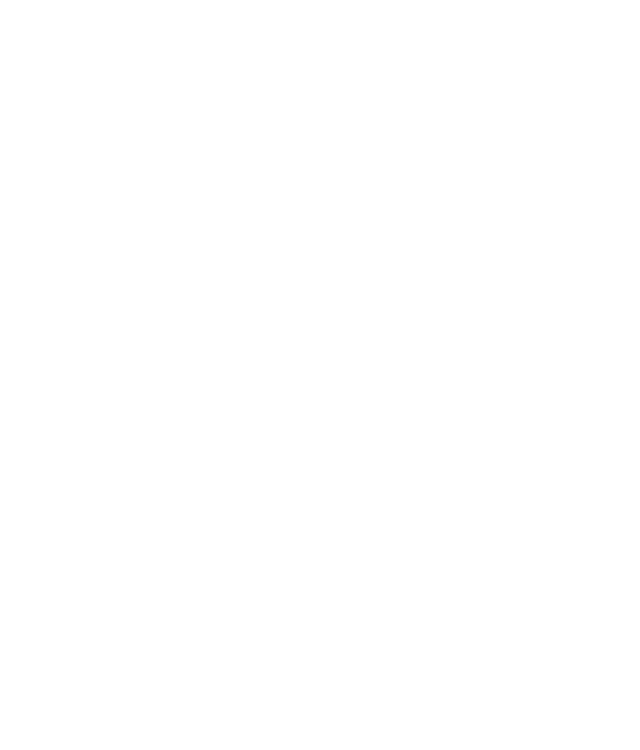
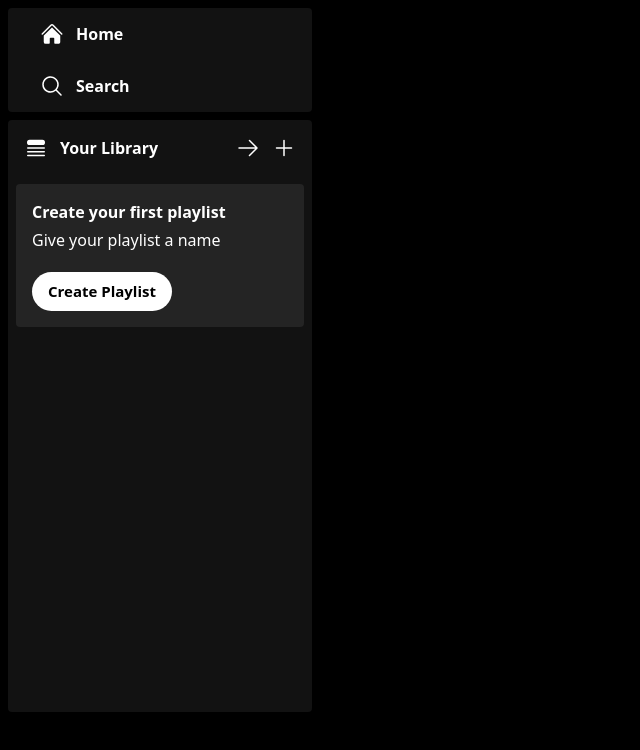
Before and after one commit to zafar-m3n/DreamScape, a React (Vite) app: page / in a window 1280 px wide. Shown: the top 750 px of the page, without its empty margins (0-640 px from the left). Built offline with nearby package versions, Linux system fonts and the light colour scheme.

Commit message:
Static Sidebar

```diff
--- a/src/App.jsx
+++ b/src/App.jsx
@@ -1,7 +1,14 @@
 import React from "react";
+import Sidebar from "./components/Sidebar";
 
 const App = () => {
-  return <div></div>;
+  return (
+    <div className="h-screen bg-black">
+      <div className="h-[90%] flex">
+        <Sidebar />
+      </div>
+    </div>
+  );
 };
 
 export default App;
--- /dev/null
+++ b/src/components/Sidebar.jsx
@@ -0,0 +1,88 @@
+import React from "react";
+
+const Sidebar = () => {
+  return (
+    <div className="w-1/4 h-full p-2 flex-col gap-2 text-white hidden lg:flex">
+      <div className="bg-[#121212] h-[15%] rounded flex flex-col justify-around">
+        <div className="flex items-center gap-3 pl-8 cursor-pointer text-white font-bold">
+          <svg
+            xmlns="http://www.w3.org/2000/svg"
+            viewBox="0 0 24 24"
+            fill="currentColor"
+            className="size-6"
+          >
+            <path d="M11.47 3.841a.75.75 0 0 1 1.06 0l8.69 8.69a.75.75 0 1 0 1.06-1.061l-8.689-8.69a2.25 2.25 0 0 0-3.182 0l-8.69 8.69a.75.75 0 1 0 1.061 1.06l8.69-8.689Z" />
+            <path d="m12 5.432 8.159 8.159c.03.03.06.058.091.086v6.198c0 1.035-.84 1.875-1.875 1.875H15a.75.75 0 0 1-.75-.75v-4.5a.75.75 0 0 0-.75-.75h-3a.75.75 0 0 0-.75.75V21a.75.75 0 0 1-.75.75H5.625a1.875 1.875 0 0 1-1.875-1.875v-6.198a2.29 2.29 0 0 0 .091-.086L12 5.432Z" />
+          </svg>
+
+          <span>Home</span>
+        </div>
+        <div className="flex items-center gap-3 pl-8 cursor-pointer text-white font-bold">
+          <svg
+            xmlns="http://www.w3.org/2000/svg"
+            viewBox="0 0 24 24"
+            fill="currentColor"
+            className="size-6"
+          >
+            <path
+              fillRule="evenodd"
+              d="M10.5 3.75a6.75 6.75 0 1 0 0 13.5 6.75 6.75 0 0 0 0-13.5ZM2.25 10.5a8.25 8.25 0 1 1 14.59 5.28l4.69 4.69a.75.75 0 1 1-1.06 1.06l-4.69-4.69A8.25 8.25 0 0 1 2.25 10.5Z"
+              clipRule="evenodd"
+            />
+          </svg>
+          <span>Search</span>
+        </div>
+      </div>
+      <div className="bg-[#121212] h-[85%] rounded">
+        <div className="p-4 flex justify-between items-center">
+          <div className="flex items-center gap-3 font-semibold">
+            <svg
+              xmlns="http://www.w3.org/2000/svg"
+              viewBox="0 0 24 24"
+              fill="currentColor"
+              className="size-6"
+            >
+              <path d="M5.625 3.75a2.625 2.625 0 1 0 0 5.25h12.75a2.625 2.625 0 0 0 0-5.25H5.625ZM3.75 11.25a.75.75 0 0 0 0 1.5h16.5a.75.75 0 0 0 0-1.5H3.75ZM3 15.75a.75.75 0 0 1 .75-.75h16.5a.75.75 0 0 1 0 1.5H3.75a.75.75 0 0 1-.75-.75ZM3.75 18.75a.75.75 0 0 0 0 1.5h16.5a.75.75 0 0 0 0-1.5H3.75Z" />
+            </svg>
+            <span>Your Library</span>
+          </div>
+          <div className="flex items-center gap-3 font-semibold">
+            <svg
+              xmlns="http://www.w3.org/2000/svg"
+              viewBox="0 0 24 24"
+              fill="currentColor"
+              className="size-6"
+            >
+              <path
+                fillRule="evenodd"
+                d="M12.97 3.97a.75.75 0 0 1 1.06 0l7.5 7.5a.75.75 0 0 1 0 1.06l-7.5 7.5a.75.75 0 1 1-1.06-1.06l6.22-6.22H3a.75.75 0 0 1 0-1.5h16.19l-6.22-6.22a.75.75 0 0 1 0-1.06Z"
+                clipRule="evenodd"
+              />
+            </svg>
+            <svg
+              xmlns="http://www.w3.org/2000/svg"
+              viewBox="0 0 24 24"
+              fill="currentColor"
+              className="size-6"
+            >
+              <path
+                fillRule="evenodd"
+                d="M12 3.75a.75.75 0 0 1 .75.75v6.75h6.75a.75.75 0 0 1 0 1.5h-6.75v6.75a.75.75 0 0 1-1.5 0v-6.75H4.5a.75.75 0 0 1 0-1.5h6.75V4.5a.75.75 0 0 1 .75-.75Z"
+                clipRule="evenodd"
+              />
+            </svg>
+          </div>
+        </div>
+        <div className="p-4 bg-[#242424] m-2 rounded font-semibold flex flex-col items-start justify-start gap-1 pl-4">
+          <h1>Create your first playlist</h1>
+          <p className="font-light">Give your playlist a name</p>
+          <button className="px-4 py-2 bg-white text-[15px] text-black rounded-full mt-4">
+            Create Playlist
+          </button>
+        </div>
+      </div>
+    </div>
+  );
+};
+
+export default Sidebar;
```
